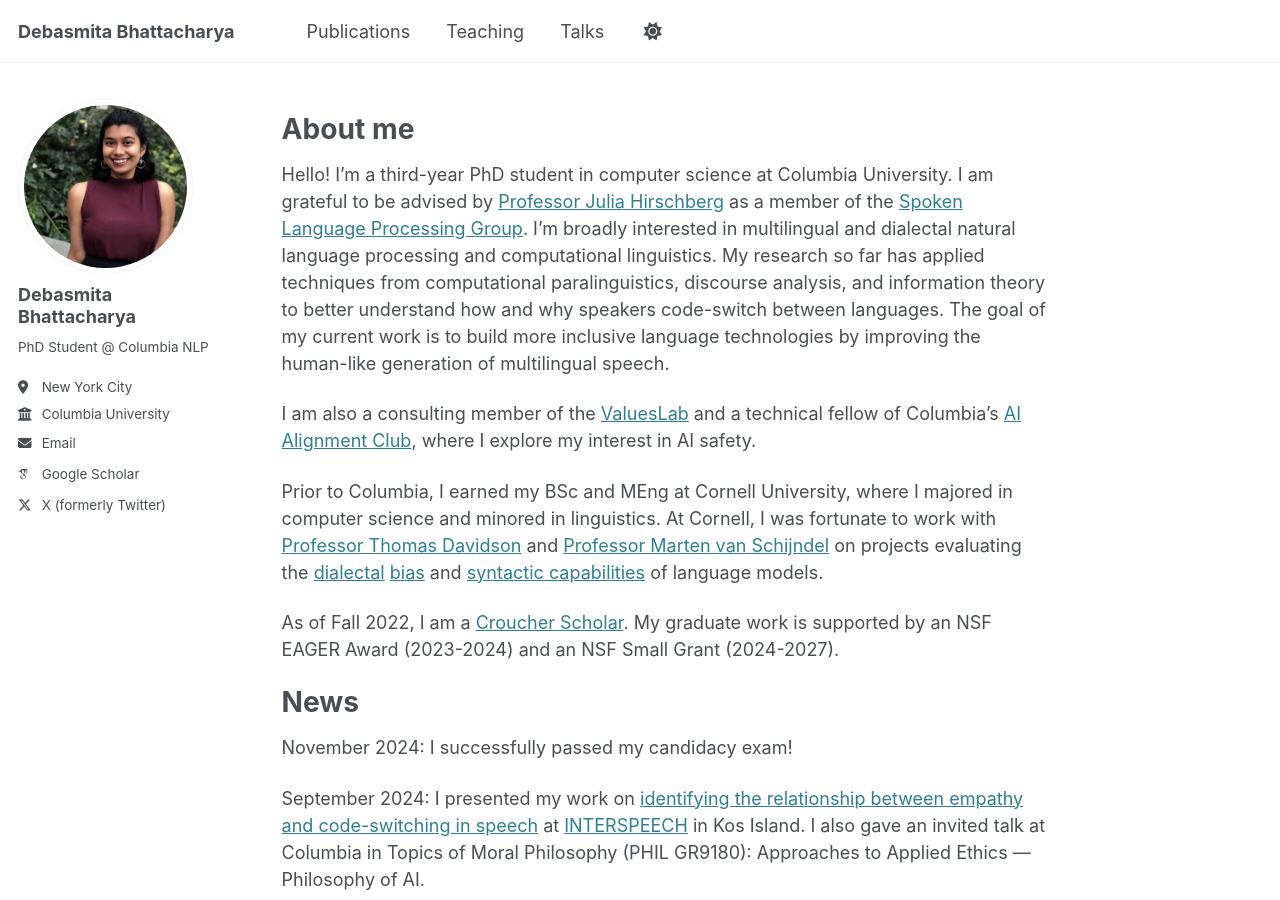
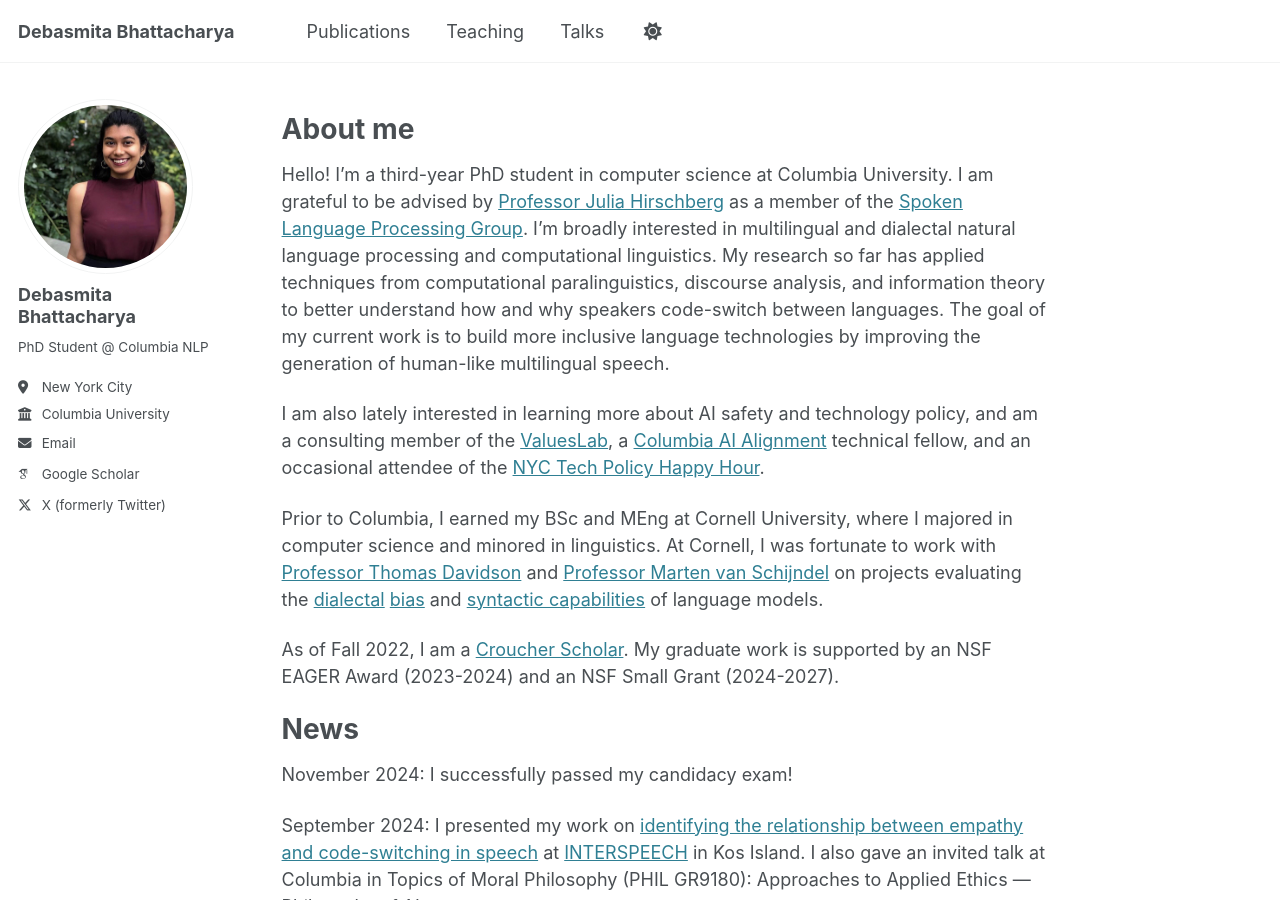
Before and after one commit to debasmita-b/debasmita-b.github.io, a Jekyll site: the page built from _pages/about.md, in a window 1280 px wide and 900 px high. Built offline with Jekyll 4.4.1, drawn with Linux system fonts in a browser that asks for light colours; some web fonts are replaced.

Commit message:
rewording

```diff
--- a/_pages/about.md
+++ b/_pages/about.md
@@ -9,9 +9,9 @@ redirect_from:
 
 About me
 ======
-Hello! I'm a third-year PhD student in computer science at Columbia University. I am grateful to be advised by [Professor Julia Hirschberg](http://www.cs.columbia.edu/~julia/) as a member of the [Spoken Language Processing Group](http://www.cs.columbia.edu/speech/). I'm broadly interested in multilingual and dialectal natural language processing and computational linguistics. My research so far has applied techniques from computational paralinguistics, discourse analysis, and information theory to better understand how and why speakers code-switch between languages. The goal of my current work is to build more inclusive language technologies by improving the human-like generation of multilingual speech.
+Hello! I'm a third-year PhD student in computer science at Columbia University. I am grateful to be advised by [Professor Julia Hirschberg](http://www.cs.columbia.edu/~julia/) as a member of the [Spoken Language Processing Group](http://www.cs.columbia.edu/speech/). I'm broadly interested in multilingual and dialectal natural language processing and computational linguistics. My research so far has applied techniques from computational paralinguistics, discourse analysis, and information theory to better understand how and why speakers code-switch between languages. The goal of my current work is to build more inclusive language technologies by improving the generation of human-like multilingual speech.
 
-I am also a consulting member of the [ValuesLab](https://valueslab.github.io/) and a technical fellow of Columbia's [AI Alignment Club](https://www.cualignment.org/), where I explore my interest in AI safety.
+I am also lately interested in learning more about AI safety and technology policy, and am a consulting member of the [ValuesLab](https://valueslab.github.io/), a [Columbia AI Alignment](https://www.cualignment.org/) technical fellow, and an occasional attendee of the [NYC Tech Policy Happy Hour](https://buttondown.com/nyctechpolicyhh/archive/).
 
 Prior to Columbia, I earned my BSc and MEng at Cornell University, where I majored in computer science and minored in linguistics. At Cornell, I was fortunate to work with [Professor Thomas Davidson](https://www.thomasrdavidson.com/) and [Professor Marten van Schijndel](https://vansky.github.io/) on projects evaluating the [dialectal](https://aclanthology.org/W19-3504/) [bias](https://arxiv.org/abs/2005.13041) and [syntactic capabilities](https://aclanthology.org/2020.conll-1.39/) of language models.
 
```
